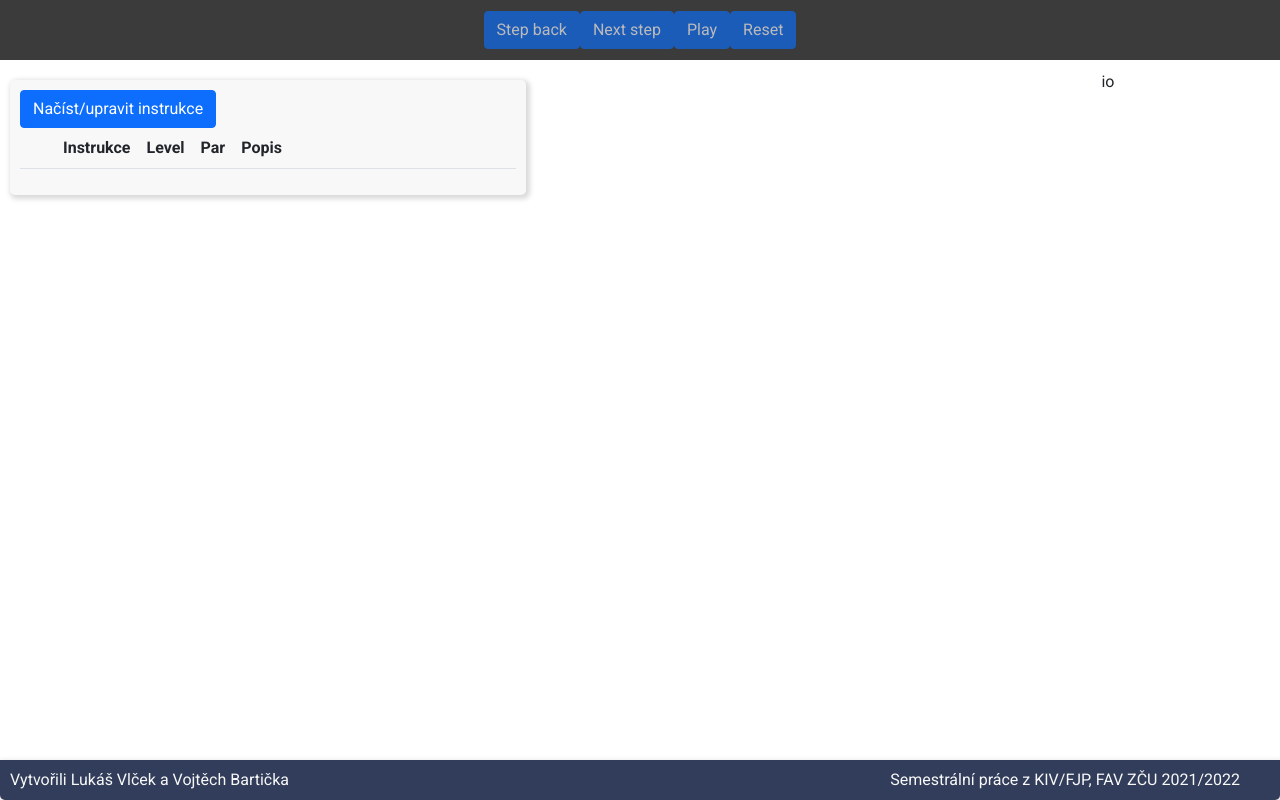
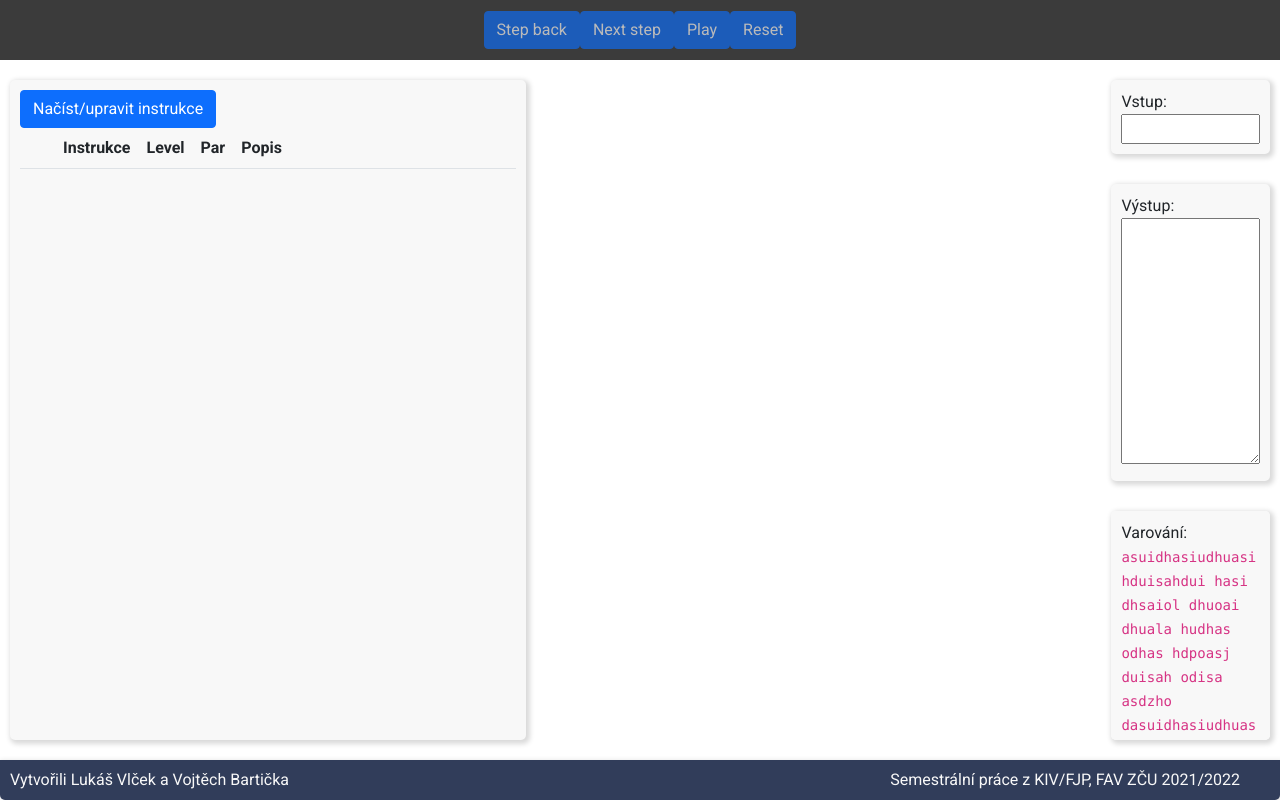
Before and after one commit to SpeekeR99/ZS23_FJP_PL0_INTERPRETER_Kimlova_Zappe, a Next.js app in the folder pl0/: page / in a window 1280 px wide. Built offline with nearby package versions, Linux system fonts and the light colour scheme.

Commit message:
IO operations

```diff
--- a/pl0/components/general/Wrapper.tsx
+++ b/pl0/components/general/Wrapper.tsx
@@ -12,6 +12,11 @@ export function Wrapper(props: WrapperProps) {
         <div
             style={{
                 padding: 10,
+                display: 'flex',
+                flexDirection: 'column',
+                height: '100%',
+                overflow: 'auto',
+                maxHeight: '100%',
             }}
         >
             {props.children}
--- /dev/null
+++ b/pl0/components/io/Input.tsx
@@ -0,0 +1,28 @@
+import React, { useState } from 'react';
+import { Button, Modal } from 'react-bootstrap';
+import { Stack } from '../../core/model';
+import { TransformStackFrames } from '../../core/uitransofmation';
+import { Wrapper } from '../general/Wrapper';
+
+type InputProps = {
+    inputTxt: string;
+    setInputTXT: (newValue: string) => void;
+};
+
+export function Input(props: InputProps) {
+    function handleChange(event: React.FormEvent<HTMLInputElement>) {
+        props.setInputTXT(event.currentTarget.value);
+    }
+
+    return (
+        <div>
+            Vstup:
+            <input
+                style={{ width: '100%' }}
+                type="text"
+                value={props.inputTxt}
+                onChange={handleChange}
+            />
+        </div>
+    );
+}
--- /dev/null
+++ b/pl0/components/io/Output.tsx
@@ -0,0 +1,24 @@
+import React, { useState } from 'react';
+import { Button, Modal } from 'react-bootstrap';
+import { Stack } from '../../core/model';
+import { TransformStackFrames } from '../../core/uitransofmation';
+import { Wrapper } from '../general/Wrapper';
+
+type InputProps = {
+    outputTxt: string;
+};
+
+export function Output(props: InputProps) {
+    return (
+        <div>
+            Výstup:
+            <textarea
+                style={{ width: '100%' }}
+                rows={10}
+                value={props.outputTxt}
+                onChange={() => {}}
+                readOnly={true}
+            />
+        </div>
+    );
+}
--- /dev/null
+++ b/pl0/components/io/Warnings.tsx
@@ -0,0 +1,20 @@
+import React, { useState } from 'react';
+import { Button, Modal } from 'react-bootstrap';
+import { Stack } from '../../core/model';
+import { TransformStackFrames } from '../../core/uitransofmation';
+import { Wrapper } from '../general/Wrapper';
+
+type WarningsViewProps = {
+    warnings: string[];
+};
+
+export function WarningsView(props: WarningsViewProps) {
+    return (
+        <div>
+            <div>Varování:</div>
+            {props.warnings?.map((w) => (
+                <code>{w}</code>
+            ))}
+        </div>
+    );
+}
--- /dev/null
+++ b/pl0/components/io/index.tsx
@@ -0,0 +1,51 @@
+import React, { useState } from 'react';
+import { Button, Modal } from 'react-bootstrap';
+import { Stack } from '../../core/model';
+import { TransformStackFrames } from '../../core/uitransofmation';
+import { Wrapper } from '../general/Wrapper';
+import { Input } from './Input';
+import { Output } from './Output';
+import { WarningsView } from './Warnings';
+
+type IOProps = {
+    inputTxt: string;
+    setInputTXT: (newValue: string) => void;
+
+    outputTxt: string;
+
+    warnings: string[];
+};
+
+export function IO(props: IOProps) {
+    return (
+        <Wrapper>
+            <div
+                style={{
+                    display: 'flex',
+                    flexDirection: 'column',
+                    flexGrow: 1,
+                    flexShrink: 1,
+                    maxHeight: '100%',
+                }}
+            >
+                <div className="panelNH">
+                    <Input inputTxt={props.inputTxt} setInputTXT={props.setInputTXT} />
+                </div>
+                <div className="panelNH" style={{ marginTop: '30px' }}>
+                    <Output outputTxt={props.outputTxt} />
+                </div>
+                <div
+                    className="panelNH"
+                    style={{
+                        marginTop: '30px',
+                        flexGrow: 1,
+                        flexShrink: 1,
+                        overflow: 'auto',
+                    }}
+                >
+                    <WarningsView warnings={props.warnings} />
+                </div>
+            </div>
+        </Wrapper>
+    );
+}
--- a/pl0/components/stack/index.tsx
+++ b/pl0/components/stack/index.tsx
@@ -9,6 +9,7 @@ import { StackSplitter } from './StackSplitter';
 type StackProps = {
     stack?: Stack;
     sp?: number;
+    base?: number;
 };
 
 export function Stack(props: StackProps) {
@@ -21,6 +22,8 @@ export function Stack(props: StackProps) {
             <div className="panel">
                 Stack: <br />
                 SP: {props.sp}
+                <br />
+                Báze: {props.base}
                 <hr />
                 {TransformStackFrames(props.stack).map((sf, index) => (
                     <>
--- a/pl0/pages/index.tsx
+++ b/pl0/pages/index.tsx
@@ -19,6 +19,7 @@ import { Button } from 'react-bootstrap';
 import { Heap } from '../components/heap';
 import { Footer } from '../components/footer';
 import { ExplainInstruction } from '../core/explainer';
+import { IO } from '../components/io';
 
 const Home: NextPage = () => {
     const [model, setModel] = useState<DataModel | null>(null);
@@ -26,6 +27,15 @@ const Home: NextPage = () => {
 
     const [version, setVersion] = useState<number>(0);
     const [inputTxt, setInputTxt] = useState<string>('');
+    const [output, setOutputTxt] = useState<string>('');
+    const [warnings, setWarnings] = useState<string[]>([
+        'asuidhasiudhuasihduisahdui hasi dhsaiol dhuoai dhual',
+        'a hudhas odhas hdpoasj duisah odisa asdzho d',
+        'asuidhasiudhuasihduisahdui hasi dhsaiol dhuoai dhual',
+        'a hudhas odhas hdpoasj duisah odisa asdzho d',
+        'asuidhasiudhuasihduisahdui hasi dhsaiol dhuoai dhual',
+        'a hudhas odhas hdpoasj duisah odisa asdzho d',
+    ]);
 
     const [instructions, setInstructions] = useState<Instruction[]>([]);
     const [validationOK, setValidationOK] = useState<boolean>(false);
@@ -103,8 +113,10 @@ const Home: NextPage = () => {
             result = core.Operations.NextStep(pars);
 
             setIsEnd(result.isEnd);
+            setInputTxt(result.inputNextStep);
+            setOutputTxt(result.output);
+            setWarnings([...warnings, ...result.warnings]);
 
-            setInputTxt(result.inputNextStep);
             explainNextInstruction();
         } catch (e) {
             alert((e as Error).message);
@@ -171,12 +183,19 @@ const Home: NextPage = () => {
                 />
             </div>
             <div className={styles.stack}>
-                <Stack sp={model?.sp} stack={model?.stack} />
+                <Stack sp={model?.sp} stack={model?.stack} base={model?.base} />
             </div>
             <div className={styles.heap}>
                 <Heap heap={model?.heap} />
             </div>
-            <div className={styles.io}>io</div>
+            <div className={styles.io}>
+                <IO
+                    inputTxt={inputTxt}
+                    setInputTXT={setInputTxt}
+                    outputTxt={output}
+                    warnings={warnings}
+                />
+            </div>
             <div className={styles.footer}>
                 <Footer />
             </div>
--- a/pl0/styles/basic.css
+++ b/pl0/styles/basic.css
@@ -5,3 +5,10 @@
     box-shadow: 2px 2px 5px 2px rgba(0, 0, 0, 0.15);
     border-radius: 5px;
 }
+
+.panelNH {
+    background-color: #f8f8f8;
+    padding: 10px;
+    box-shadow: 2px 2px 5px 2px rgba(0, 0, 0, 0.15);
+    border-radius: 5px;
+}
--- a/pl0/styles/layout.module.css
+++ b/pl0/styles/layout.module.css
@@ -41,4 +41,5 @@
 }
 .io {
     grid-area: io;
+    overflow-y: auto;
 }
```
